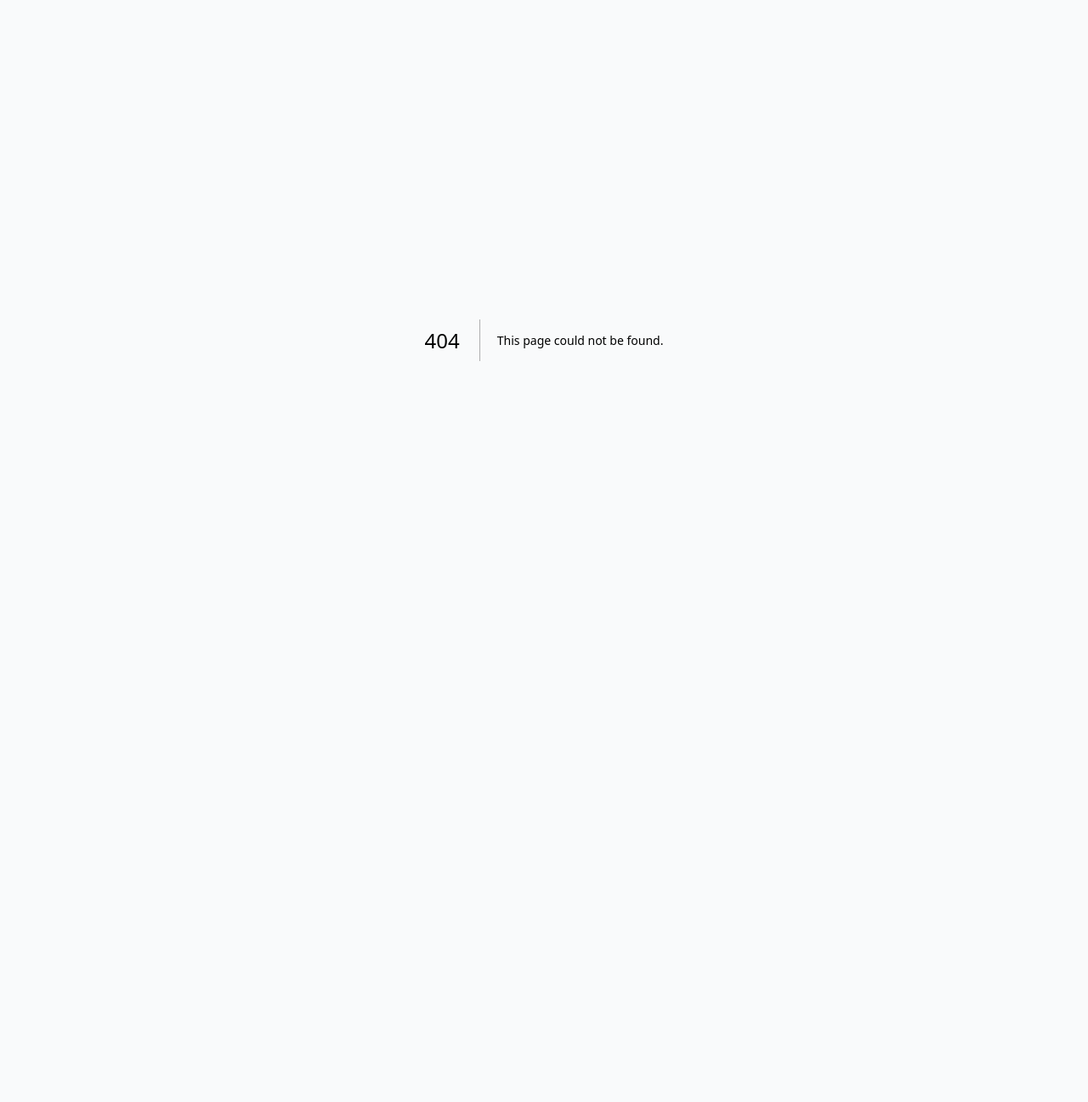
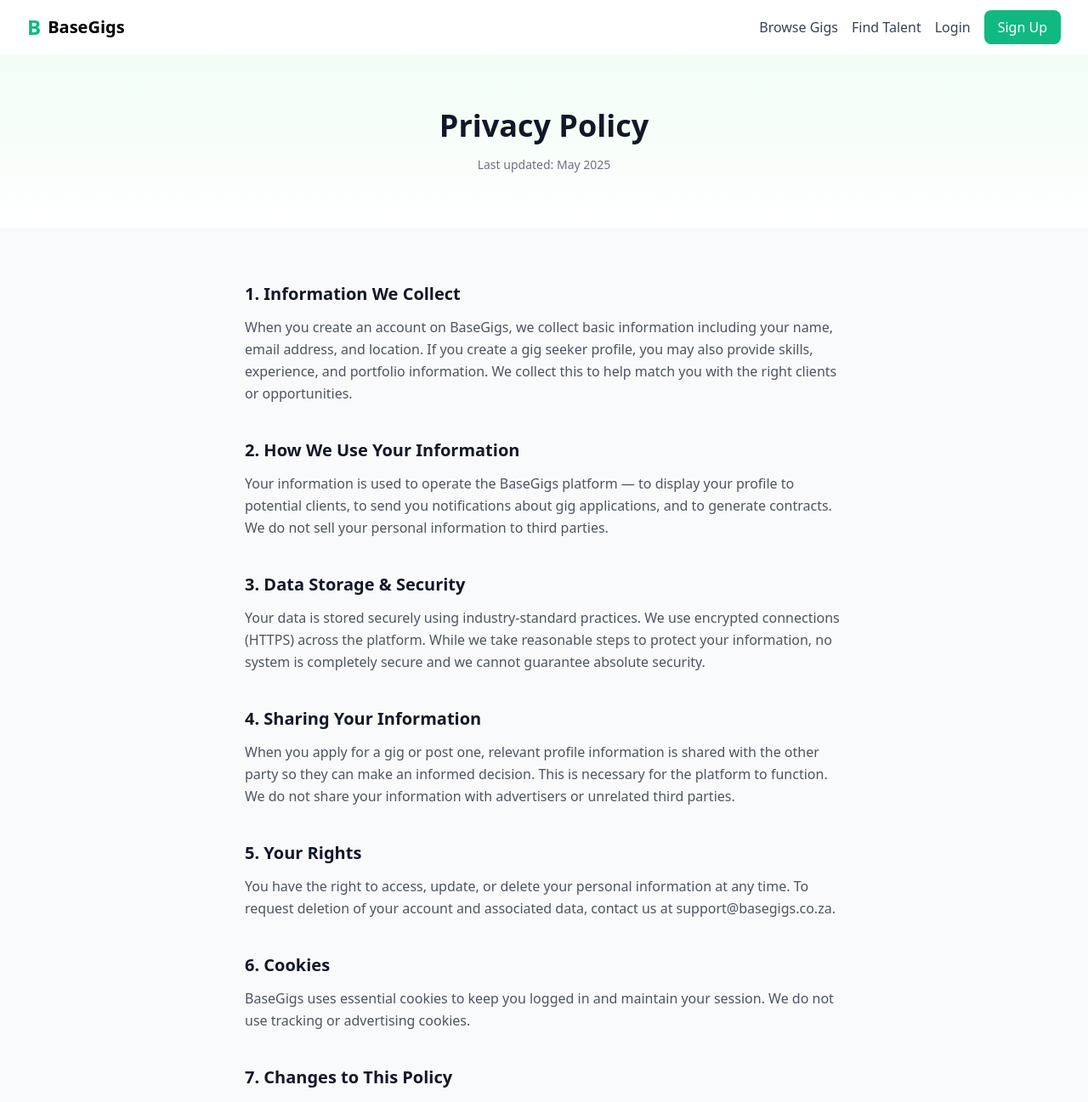
Before and after one commit to Sib222/basegigs, a Next.js app: page /privacy in a window 1280 px wide. Before the commit this address had no page. Shown: the top 1297 px of the page at 85% size. Before the commit the page ends 800 px from the top, so only its background shows below. Built offline with nearby package versions, Linux system fonts and the light colour scheme.

Commit message:
Create page.tsx

```diff
--- /dev/null
+++ b/app/privacy/page.tsx
@@ -0,0 +1,112 @@
+import Link from 'next/link'
+
+export default function PrivacyPage() {
+  return (
+    <div className="min-h-screen bg-gray-50">
+      <nav className="bg-white shadow-sm">
+        <div className="max-w-7xl mx-auto px-4 sm:px-6 lg:px-8">
+          <div className="flex justify-between items-center h-16">
+            <Link href="/" className="flex items-center">
+              <span className="text-2xl font-bold text-primary">B</span>
+              <span className="ml-2 text-xl font-semibold">BaseGigs</span>
+            </Link>
+            <div className="flex items-center space-x-4">
+              <Link href="/browse-gigs" className="text-gray-700 hover:text-primary">Browse Gigs</Link>
+              <Link href="/find-talent" className="text-gray-700 hover:text-primary">Find Talent</Link>
+              <Link href="/login" className="text-gray-700 hover:text-primary">Login</Link>
+              <Link href="/signup" className="px-4 py-2 bg-primary text-white rounded-lg hover:bg-green-600">Sign Up</Link>
+            </div>
+          </div>
+        </div>
+      </nav>
+
+      <div className="bg-gradient-to-b from-green-50 to-white py-16">
+        <div className="max-w-4xl mx-auto px-4 sm:px-6 lg:px-8 text-center">
+          <h1 className="text-4xl font-bold text-gray-900 mb-4">Privacy Policy</h1>
+          <p className="text-gray-500 text-sm">Last updated: May 2025</p>
+        </div>
+      </div>
+
+      <div className="max-w-3xl mx-auto px-4 sm:px-6 lg:px-8 py-16 space-y-10">
+        <div>
+          <h2 className="text-xl font-bold text-gray-900 mb-3">1. Information We Collect</h2>
+          <p className="text-gray-600 leading-relaxed">When you create an account on BaseGigs, we collect basic information including your name, email address, and location. If you create a gig seeker profile, you may also provide skills, experience, and portfolio information. We collect this to help match you with the right clients or opportunities.</p>
+        </div>
+
+        <div>
+          <h2 className="text-xl font-bold text-gray-900 mb-3">2. How We Use Your Information</h2>
+          <p className="text-gray-600 leading-relaxed">Your information is used to operate the BaseGigs platform — to display your profile to potential clients, to send you notifications about gig applications, and to generate contracts. We do not sell your personal information to third parties.</p>
+        </div>
+
+        <div>
+          <h2 className="text-xl font-bold text-gray-900 mb-3">3. Data Storage & Security</h2>
+          <p className="text-gray-600 leading-relaxed">Your data is stored securely using industry-standard practices. We use encrypted connections (HTTPS) across the platform. While we take reasonable steps to protect your information, no system is completely secure and we cannot guarantee absolute security.</p>
+        </div>
+
+        <div>
+          <h2 className="text-xl font-bold text-gray-900 mb-3">4. Sharing Your Information</h2>
+          <p className="text-gray-600 leading-relaxed">When you apply for a gig or post one, relevant profile information is shared with the other party so they can make an informed decision. This is necessary for the platform to function. We do not share your information with advertisers or unrelated third parties.</p>
+        </div>
+
+        <div>
+          <h2 className="text-xl font-bold text-gray-900 mb-3">5. Your Rights</h2>
+          <p className="text-gray-600 leading-relaxed">You have the right to access, update, or delete your personal information at any time. To request deletion of your account and associated data, contact us at support@basegigs.co.za.</p>
+        </div>
+
+        <div>
+          <h2 className="text-xl font-bold text-gray-900 mb-3">6. Cookies</h2>
+          <p className="text-gray-600 leading-relaxed">BaseGigs uses essential cookies to keep you logged in and maintain your session. We do not use tracking or advertising cookies.</p>
+        </div>
+
+        <div>
+          <h2 className="text-xl font-bold text-gray-900 mb-3">7. Changes to This Policy</h2>
+          <p className="text-gray-600 leading-relaxed">We may update this policy from time to time. If we make significant changes, we will notify users via email or a notice on the platform.</p>
+        </div>
+
+        <div>
+          <h2 className="text-xl font-bold text-gray-900 mb-3">8. Contact</h2>
+          <p className="text-gray-600 leading-relaxed">For any privacy-related questions, contact us at <Link href="/contact" className="text-primary hover:underline">support@basegigs.co.za</Link>.</p>
+        </div>
+      </div>
+
+      <footer className="bg-gray-900 text-gray-300 py-12">
+        <div className="max-w-7xl mx-auto px-4 sm:px-6 lg:px-8">
+          <div className="grid grid-cols-1 md:grid-cols-4 gap-8">
+            <div>
+              <div className="flex items-center mb-4">
+                <span className="text-2xl font-bold text-primary">B</span>
+                <span className="ml-2 text-xl font-semibold text-white">BaseGigs</span>
+              </div>
+              <p className="text-sm">Connecting clients with talented gig seekers for short-term opportunities.</p>
+            </div>
+            <div>
+              <h4 className="font-semibold text-white mb-4">Platform</h4>
+              <ul className="space-y-2 text-sm">
+                <li><Link href="/browse-gigs" className="hover:text-primary">Browse Gigs</Link></li>
+                <li><Link href="/find-talent" className="hover:text-primary">Find Talent</Link></li>
+                <li><Link href="/how-it-works" className="hover:text-primary">How It Works</Link></li>
+              </ul>
+            </div>
+            <div>
+              <h4 className="font-semibold text-white mb-4">Company</h4>
+              <ul className="space-y-2 text-sm">
+                <li><Link href="/about" className="hover:text-primary">About Us</Link></li>
+                <li><Link href="/contact" className="hover:text-primary">Contact</Link></li>
+              </ul>
+            </div>
+            <div>
+              <h4 className="font-semibold text-white mb-4">Legal</h4>
+              <ul className="space-y-2 text-sm">
+                <li><Link href="/privacy" className="hover:text-primary">Privacy Policy</Link></li>
+                <li><Link href="/terms" className="hover:text-primary">Terms of Service</Link></li>
+              </ul>
+            </div>
+          </div>
+          <div className="border-t border-gray-800 mt-8 pt-8 text-center text-sm">
+            © 2025 BaseGigs. All rights reserved.
+          </div>
+        </div>
+      </footer>
+    </div>
+  )
+}
```
